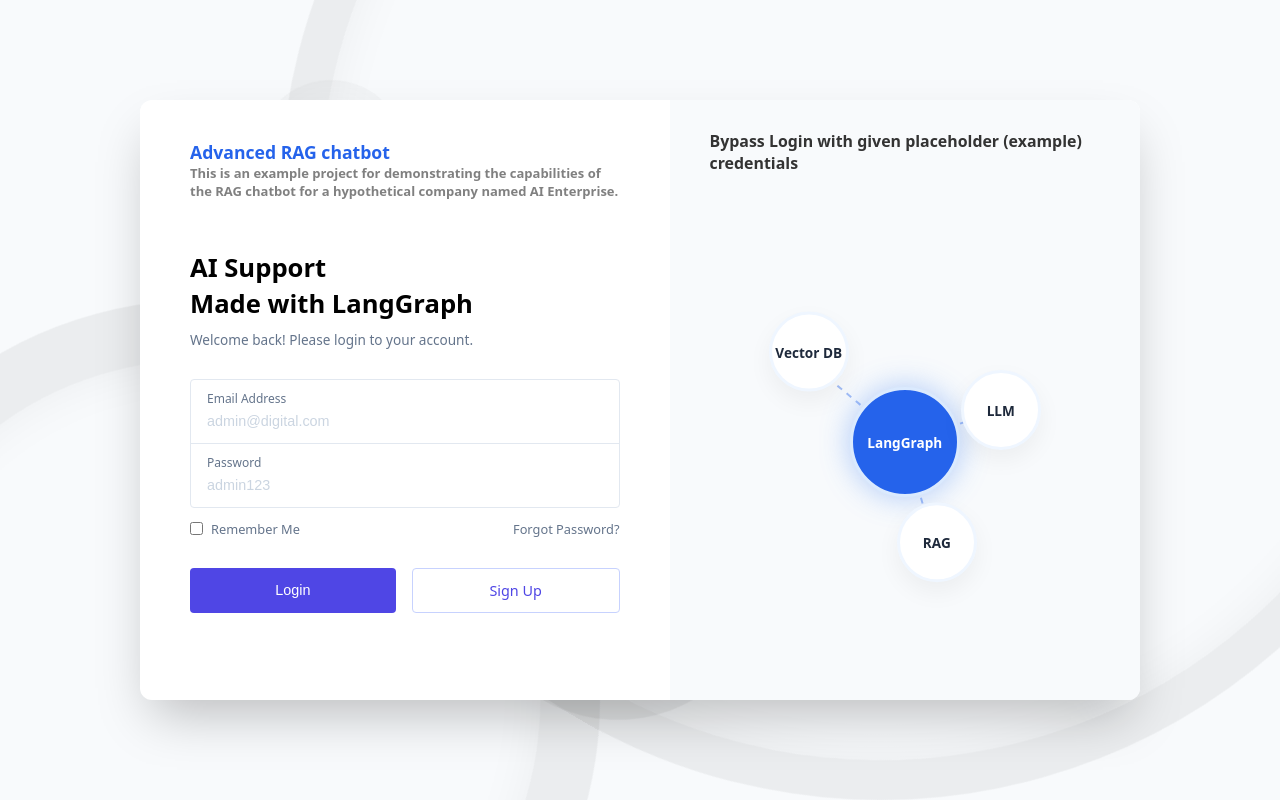
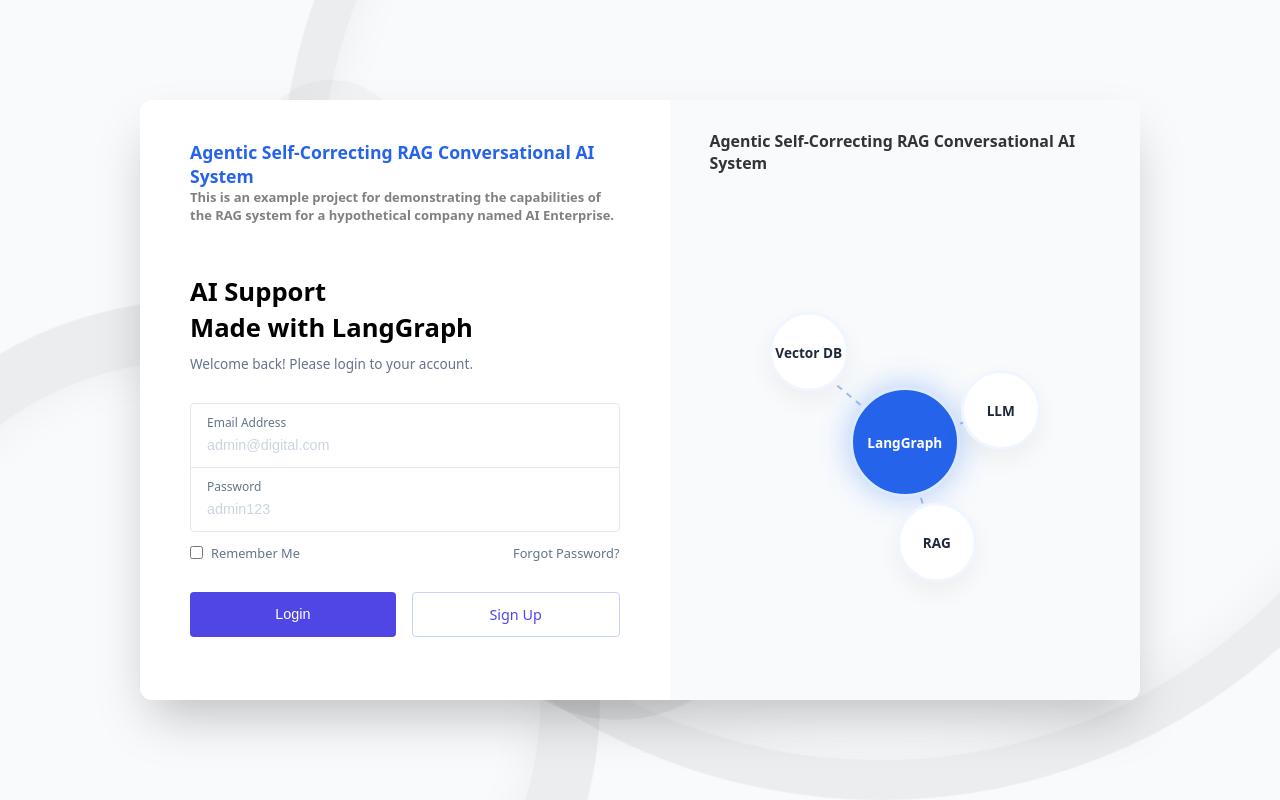
Before and after one commit to AdityaSh07/self-correcting-rag, a plain HTML site: page frontend/index.html in a window 1280 px wide. Drawn offline with Linux system fonts and the light colour scheme.

```diff
--- a/frontend/index.html
+++ b/frontend/index.html
@@ -17,8 +17,8 @@
     <div class="auth-card">
         <!-- LEFT SIDE: FORM -->
         <div class="auth-left">
-            <div class="brand-text">Advanced RAG chatbot <br>
-                <p style="color: grey; font-size: small;">This is an example project for demonstrating the capabilities of the RAG chatbot for a hypothetical company named AI Enterprise.</p>
+            <div class="brand-text">Agentic Self-Correcting RAG Conversational AI System<br>
+                <p style="color: grey; font-size: small;">This is an example project for demonstrating the capabilities of the RAG system for a hypothetical company named AI Enterprise.</p>
             </div>
 
             <div class="auth-header">
@@ -57,7 +57,7 @@
         <!-- RIGHT SIDE: RAG/LANGGRAPH ILLUSTRATION -->
         <div class="auth-right">
             <nav class="top-nav">
-                <h3>Bypass Login with given placeholder (example) credentials</h3>
+                <h3>Agentic Self-Correcting RAG Conversational AI System</h3>
             </nav>
 
             <div class="illustration-container">
```
Also changed, not shown: frontend/chat.html (+2 -2 lines), assets/login.png (added), assets/persistence.png (added), assets/retrieval.png (added), 1 other file.
